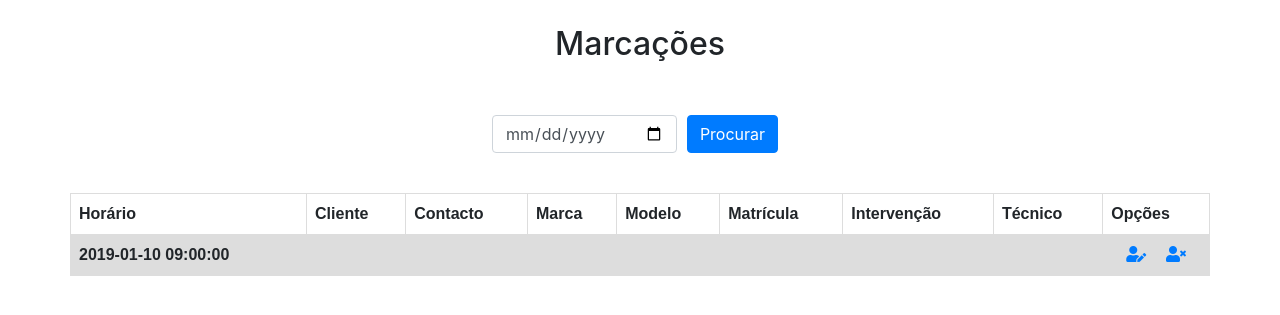
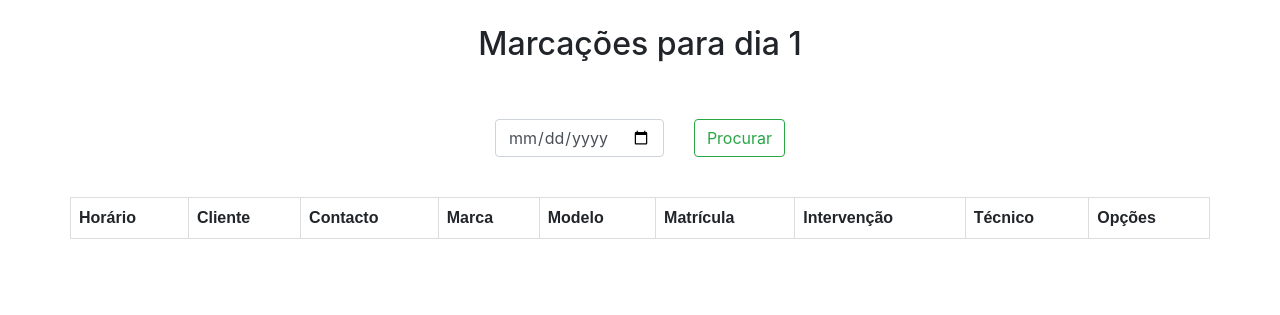
Before and after one commit to bazucas/DawPHPBasicCRUD, a PHP site: page /htdocs/index.php in a window 1280 px wide. Shown: the part 66-381 px from the top of the page. Run offline with PHP 8.4, Linux system fonts and the light colour scheme; the visitor is signed in with stand-in values (Sample User, id 1); data comes from the database, SQL or seed files in the repository; lists and menus that the app fills with data are empty; some libraries are stand-ins or nearby versions.

Commit message:
procurar por data

```diff
--- a/index.php
+++ b/index.php
@@ -2,6 +2,7 @@
 include 'db_connection.php';
 session_start();
 $conn = OpenCon();
+$_SESSION["date"] = $_SESSION["date"] ?? "2019-01-10";
 
 if ($_SERVER['REQUEST_METHOD'] == 'POST') {
     if (!empty($_POST["username"]) && !empty($_POST["password"])) {
@@ -14,6 +15,10 @@
             $_SESSION["authenticated"] = true;
             $_SESSION["user"] = $auth;
         }
+    }
+
+    if (!empty($_POST["search"])) {
+        $_SESSION["date"] = $_POST["search"];
     }
 }
 ?>
@@ -124,13 +129,14 @@
     </div>
 </nav>
 <div class="container h-100">
-    <h2 class="row h-100 justify-content-center align-items-center">Marcações</h2>
+    <h2 class="row h-100 justify-content-center align-items-center">Marcações para dia <?php echo $_SESSION["date"]; ?></h2>
 
     <div class="dateContainer row h-100 justify-content-center align-items-center">
-        <input class="form-control col-md-2" type="date" name="marcacao">
-        <input class="changeDate btn btn-primary" type="button" value="Procurar">
+        <form class='form-inline my-2 my-lg-0' id='Search' method = 'post' >
+            <input id='search' name='search' style="margin-right: 30px" class="form-control"  type="date">
+            <button class='btn btn-outline-success my-2 my-sm-0' type='submit'>Procurar</button >
+        </form >
     </div>
-
     <div class="row h-100 justify-content-center align-items-center">
         <table>
             <tr>
@@ -149,14 +155,14 @@
             $conn = OpenCon();
 
             // cria a tabela de marcaçoes
-            $query = GetMarcacoesQuery($conn, "2019-01-10");
+            $query = GetMarcacoesQuery($conn, $_SESSION["date"]);
 
             if ($result = $conn->query($query)) {
 
                 /* fetch associative array */
                 while ($row = $result->fetch_assoc()) {
                     echo "<tr>";
-                    echo "<th>" . $row["dataServico"] . "</th>";
+                    echo "<th>" . substr(explode(" ", $row["dataServico"])[1], 0, -3) . "</th>";
                     echo "<td>" . $row["clienteNome"] . "</td>";
                     echo "<td>" . $row["contacto"] . "</td>";
                     echo "<td>" . $row["marca"] . "</td>";
@@ -181,6 +187,7 @@
         </table>
     </div>
 </div>
+
 <script src="https://code.jquery.com/jquery-3.3.1.min.js"></script>
 <script src="https://stackpath.bootstrapcdn.com/bootstrap/4.2.1/js/bootstrap.min.js"
         integrity="sha384-B0UglyR+jN6CkvvICOB2joaf5I4l3gm9GU6Hc1og6Ls7i6U/mkkaduKaBhlAXv9k" crossorigin="anonymous"></script>
```
